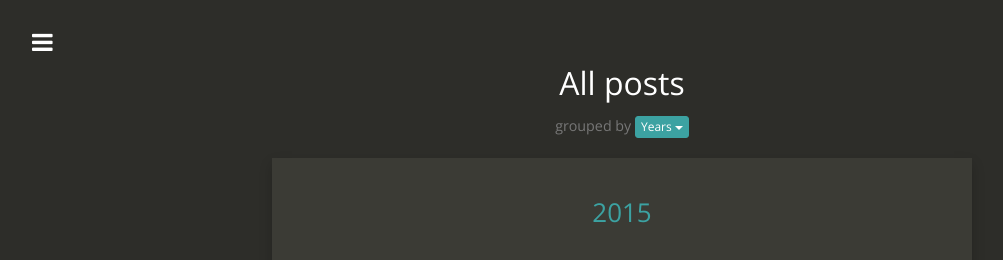
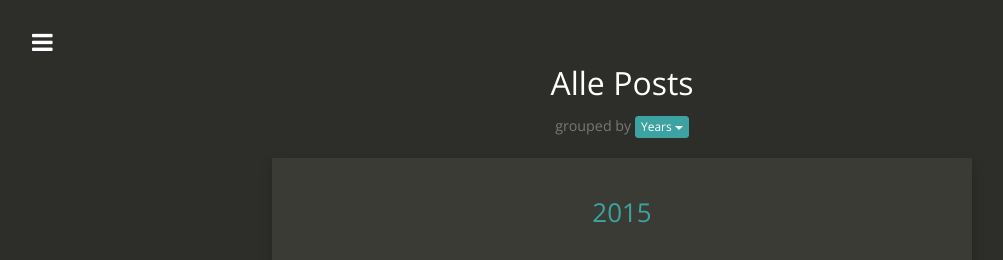
Before and after one commit to eski1337/lblb-it-ffd00, a Jekyll site: the page built from posts.html, in a window 1280 px wide. Shown: the top 260 px of the page, without its empty margins (18-1021 px from the left). Built offline with Jekyll 4.4.1, drawn with Linux system fonts in a browser that asks for light colours; nearby versions of some CDN libraries.

Commit message:
posts.html: changed

```diff
--- a/posts.html
+++ b/posts.html
@@ -8,7 +8,7 @@ make-smaller-titles: true
   <div class="row index all-posts">
 
     <h1 class="header author-header">{{ site.author_name }}</h1>
-    <h2 class="header" itemprop="headline">All posts</h2>
+    <h2 class="header" itemprop="headline">Alle Posts</h2>
     <h2 class="header categories" itemprop="headline"><small>grouped by
 
       <div class="dropdown btn-group">
```
